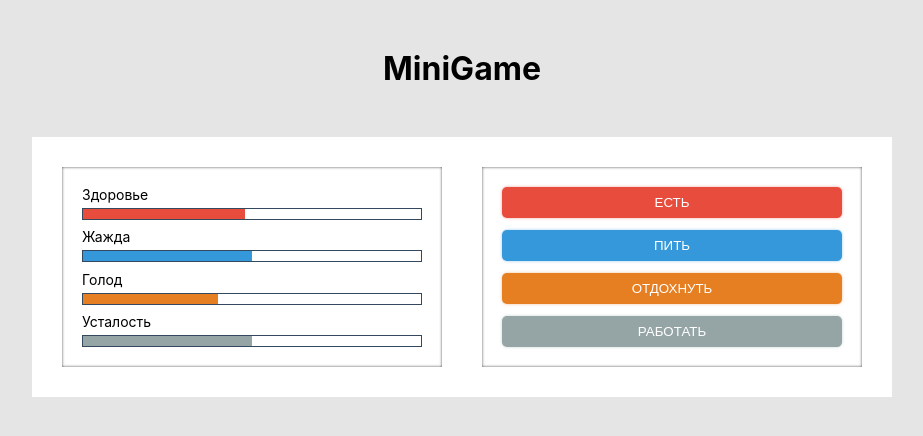
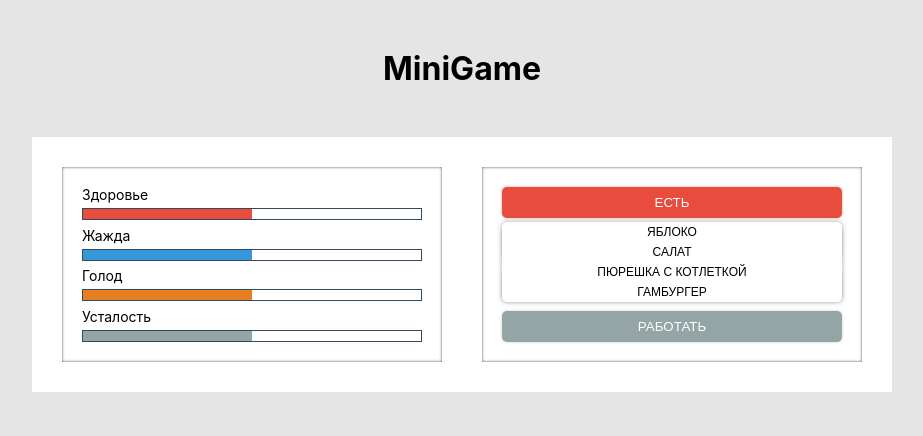
Before and after one commit to MaryFeles/Mariya-Trubnikova_tasks, a React (Create React App) app: page / in a window 1280 px wide. Both pictures are taken after a click on the button "ЕСТЬ". Shown: the top 436 px of the page, without its empty margins (178-1101 px from the left). Built offline with nearby package versions, Linux system fonts and the light colour scheme.

Commit message:
Create control options

```diff
--- /dev/null
+++ b/src/components/ActionList.jsx
@@ -0,0 +1,20 @@
+import React from "react";
+
+function ActionList(props) {
+  const { actionList, dataBtn, changeStats } = props;
+  return dataBtn === "active" ? (
+    <ul className="controls__actions actions">
+      {actionList.map((item) => {
+        return (
+          <li className="actions__item" key={item.id}>
+            <button className="actions__btn btn" onClick={() => changeStats(item.stats)}>{item.value}</button>
+          </li>
+        );
+      })}
+    </ul>
+  ) : (
+    ""
+  );
+}
+
+export default ActionList;
--- a/src/components/App.jsx
+++ b/src/components/App.jsx
@@ -9,60 +9,78 @@ function App() {
     { id: 4, type: "fatigue", name: "Усталость", indicator: 50 },
   ]);
 
-  const buttons = [
-    { id: 1, type: "eat", color: "health", name: "Есть" },
-    { id: 2, type: "drink", color: "thirst", name: "Пить" },
-    { id: 3, type: "relax", color: "hungry", name: "Отдохнуть" },
-    { id: 4, type: "work", color: "fatigue", name: "Работать" },
+  const controls = [
+    {
+      id: 1,
+      type: "eat",
+      color: "health",
+      value: "Есть",
+      actionList: [
+        { id: 1, value: "яблоко", stats: { health: +5, hungry: -3 } },
+        { id: 2, value: "салат", stats: { health: +10, hungry: -5 } },
+        { id: 3, value: "пюрешка с котлеткой", stats: { health: +5, hungry: -10, thirst: +2 } },
+        { id: 4, value: "гамбургер", stats: { health: -1, hungry: -10, thirst: +4 } },
+      ],
+    },
+    {
+      id: 2,
+      type: "drink",
+      color: "thirst",
+      value: "Пить",
+      actionList: [
+        { id: 1, value: "вода", stats: { health: +5, thirst: -10 } },
+        { id: 2, value: "кофе", stats: { health: -3, thirst: -3, fatigue: -10 } },
+        { id: 3, value: "газировка", stats: { health: -5, thirst: -5 } },
+      ],
+    },
+    {
+      id: 3,
+      type: "relax",
+      color: "hungry",
+      value: "Отдохнуть",
+      actionList: [
+        { id: 1, value: "поспать", stats: { health: +30, hungry: +15, thirst: +5, fatigue: -20 } },
+        { id: 2, value: "заняться спортом", stats: { health: +20, hungry: +20, thirst: +25, fatigue: +30 } },
+        { id: 3, value: "погулять", stats: { health: +15, hungry: +10, thirst: +10, fatigue: +5 } },
+      ],
+    },
+    {
+      id: 4,
+      type: "work",
+      color: "fatigue",
+      value: "Работать",
+      actionList: [
+        { id: 1, value: "усердно", stats: { health: -25, hungry: +20, thirst: +20, fatigue: +30 } },
+        { id: 2, value: "не напрягаясь", stats: { health: -5, hungry: +5, thirst: +5, fatigue: +10 } },
+      ],
+    },
   ];
 
-  function changeStat(statType, operation, value) {
-    setStats(
-      stats.map((item) => {
-        if (operation === "plus") {
-          if (item.indicator < 100) {
-            item.type === statType && (item.indicator += value);
-          } else item.indicator = 100;
-        } else if (operation === "minus") {
-          if (item.indicator > 0) {
-            item.type === statType && (item.indicator -= value);
-          } else item.indicator = 0;
-        }
-
-        return item;
-      })
-    );
-  }
-
-  function handleClick(action) {
-    switch (action) {
-      case "eat":
-        changeStat("health", "minus", 2);
-        changeStat("hungry", "minus", 10);
-        break;
-      case "drink":
-        changeStat("health", "plus", 1);
-        changeStat("thirst", "minus", 10);
-        break;
-      case "relax":
-        changeStat("health", "plus", 4);
-        changeStat("thirst", "plus", 5);
-        changeStat("hungry", "plus", 5);
-        changeStat("fatigue", "minus", 25);
-        break;
-      case "work":
-        changeStat("health", "minus", 5);
-        changeStat("hungry", "plus", 10);
-        changeStat("thirst", "plus", 30);
-        changeStat("fatigue", "plus", 25);
-        break;
+  function changeStats(actionStats) {
+    for (let statType in actionStats) {
+      setStats(
+        stats.map((stat) => {
+          if (stat.type === statType) {
+            if ((stat.indicator <= 100) && (stat.indicator >= 0)){
+              stat.indicator += actionStats[statType];
+            }
+            if (stat.indicator > 100) {
+              stat.indicator = 100;
+            }
+            if (stat.indicator < 0) {
+              stat.indicator = 0;
+            }
+          }
+          return stat;
+        })
+      );
     }
   }
 
   return (
     <div className="app">
       <h1 className="title">MiniGame</h1>
-      <Game stats={stats} buttons={buttons} handleClick={handleClick} />
+      <Game stats={stats} controls={controls} changeStats={changeStats} />
     </div>
   );
 }
--- a/src/components/Button.jsx
+++ b/src/components/Button.jsx
@@ -1,12 +1,12 @@
 import React from "react";
 
 function Button(props) {
-  const { type, name, color, handleClick } = props;
-  const buttonClasses = ["btns__item", "btn", "btn--" + color, "bgc-" + color];
+  const { type, value, color, handleClick} = props;
+  const buttonClasses = ["controls__btn", "btn", "btn--" + color, "bgc-" + color];
 
   return (
-    <button className={buttonClasses.join(" ")} onClick={() => handleClick(type)}>
-      {name}
+    <button className={buttonClasses.join(" ")} data-btn="non-active" onClick={(e) => handleClick(e, type)}>
+      {value}
     </button>
   );
 }
--- a/src/components/ButtonList.jsx
+++ /dev/null
@@ -1,22 +0,0 @@
-import React from "react";
-import Button from "./Button";
-
-function ButtonList(props) {
-  return (
-    <ul className="btns__list">
-      {props.buttons.map((button) => {
-        return (
-          <Button
-            type={button.type}
-            color={button.color}
-            name={button.name}
-            key={button.id}
-            handleClick={props.handleClick}
-          />
-        );
-      })}
-    </ul>
-  );
-}
-
-export default ButtonList;
--- /dev/null
+++ b/src/components/ControlList.jsx
@@ -0,0 +1,46 @@
+import React, { useState } from "react";
+import Button from "./Button";
+import ActionList from "./ActionList";
+
+function ContolList(props) {
+  const { controls, changeStats } = props;
+  let [btnType, setBtnType] = useState("");
+  let [dataBtn, setDataBtn] = useState("non-active");
+
+  function handleClick(e, type) {
+    setBtnType((btnType = type));
+
+    if (e.target.getAttribute("data-btn") === "non-active") {
+      e.target.setAttribute("data-btn", "active");
+    } else e.target.setAttribute("data-btn", "non-active");
+
+    setDataBtn((dataBtn = e.target.getAttribute("data-btn")));
+  }
+
+  return (
+    <ul className="controls__list">
+      {controls.map((control) => {
+        return (
+          <li key={control.id} className="controls__item">
+            <Button
+              type={control.type}
+              color={control.color}
+              value={control.value}
+              key={control.id}
+              handleClick={handleClick}
+            />
+            {control.type === btnType && (
+              <ActionList
+                actionList={control.actionList}
+                active={control.actionList.active}
+                dataBtn={dataBtn}
+                changeStats={changeStats}
+              />
+            )}
+          </li>
+        );
+      })}
+    </ul>
+  );
+}
+export default ContolList;
--- a/src/components/Game.jsx
+++ b/src/components/Game.jsx
@@ -1,17 +1,17 @@
 import React from "react";
 import StatList from "./StatList";
-import ButtonList from "./ButtonList";
+import ContolList from "./ControlList";
 
 function Game(props) {
-  const { stats, buttons, handleClick } = props;
+  const { stats, controls, changeStats } = props;
 
   return (
     <div className="gameWrapper">
       <div className="col stats">
         <StatList stats={stats} />
       </div>
-      <div className="col btns">
-        <ButtonList buttons={buttons} handleClick={handleClick} />
+      <div className="col controls">
+        <ContolList controls={controls} changeStats={changeStats} />
       </div>
     </div>
   );
--- a/src/scss/_buttons.scss
+++ b/src/scss/_controls.scss
@@ -1,4 +1,4 @@
-.btns {
+.controls {
   &__list {
     display: flex;
     flex-direction: column;
@@ -7,19 +7,20 @@
   }
 
   &__item {
+    display: flex;
+    flex-direction: column;
+
+    position: relative;
+  }
+
+  &__btn {
     padding: 8px 0;
 
-    border: none;
     border-radius: 5px;
-    outline-color: $dark-grey;
 
     color: $white;
     font-weight: 500;
     text-transform: uppercase;
-
-    &:not(:last-child) {
-      margin-bottom: 12px;
-    }
 
     &.bgc-health {
       box-shadow: 0px 0px 3px rgba(231, 76, 60, 0.5);
@@ -54,4 +55,40 @@
       }
     }
   }
+
+  &__actions{
+    border-radius: 5px;
+  }
 }
+
+.actions {
+  position: absolute;
+  top: 35px;
+  z-index: 10;
+
+  display: flex;
+  flex-direction: column;
+  width: 100%;
+
+
+  box-shadow: 0px 0px 5px rgba(143, 143, 143, 0.8);
+  background-color: #fff;
+
+
+  &__btn {
+    width: 100%;
+    padding: 2px 0;
+    margin: 1px 0;
+
+    border-radius: 5px;
+    background-color: #fff;
+
+    font-size: 12px;
+    font-weight: 500;
+    text-transform: uppercase;
+
+    &:hover {
+      background-color: #ddd;
+    }
+  }
+}
--- a/src/scss/style.scss
+++ b/src/scss/style.scss
@@ -1,6 +1,6 @@
 @import "./variables";
 @import "./app";
-@import "./buttons";
+@import "./controls";
 @import "./stats";
 
 * {
@@ -25,5 +25,7 @@ button {
   margin: 0;
   padding: 0;
 
+  border: none;
+  outline-color: $dark-grey;
   cursor: pointer;
 }
```
